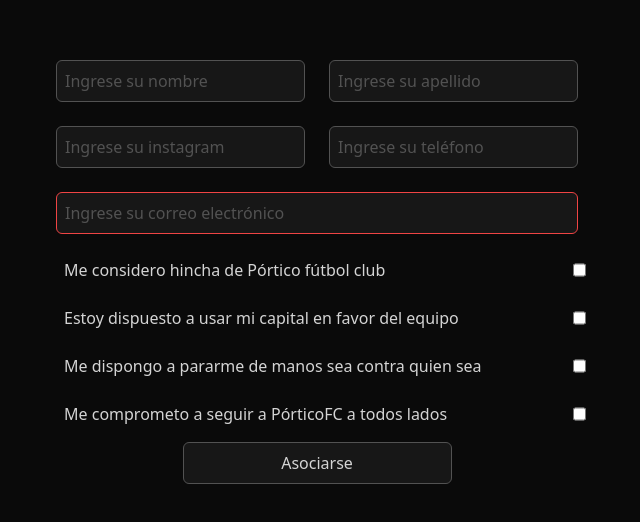
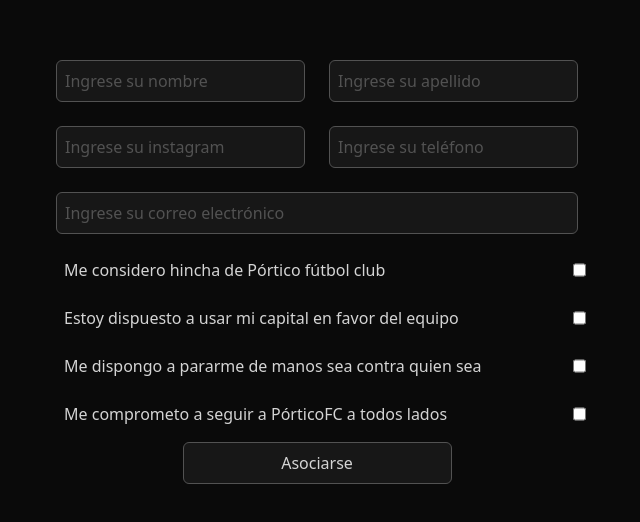
Before and after one commit to paivabenja/paivabenja.github.io, a React (Vite) app: page /asociarse in a window 1280 px wide. Shown: the part 128-650 px from the top of the page, without its empty margins (323-963 px from the left). Built offline with nearby package versions, Linux system fonts and the light colour scheme; the HTML template or start-up script is replaced by a standard one.

Commit message:
remaking so recluiters can see i know how to code but lost build code

```diff
--- a/src/Asociarse.jsx
+++ b/src/Asociarse.jsx
@@ -1,6 +1,8 @@
 import { useEffect, useRef, useState } from "react";
 
 const Asociarse = () => {
+  const [visible, setVisible] = useState("hidden");
+  const [data, setData] = useState({});
   const inputStyle =
     "duration-300 bg-neutral-900 p-2 rounded-md border text-neutral-300 " +
     "border-neutral-600 m-2 placeholder:text-neutral-600 " +
@@ -9,25 +11,22 @@
     "enabled:outline-nonefocus:outline-none enabled:outline-none " +
     "col-span-2 lg:col-span-1 ";
 
-
   const handleIgChange = (e) => {
     if (e.target.value[0] === "@") return;
     e.target.value = "@" + e.target.value;
   };
-  const [formValidation, setFormValidation] = useState({
-    name: false,
-    lastname: false,
-    insta: false,
-    number: false,
-    mail: false,
-    checkbox: [false, false, false, false],
-  });
+
+  const handleFormChange = (e) => {
+    e.preventDefault();
+    const name = e.target.name;
+    const value = e.target.value;
+    let newData = data;
+    newData[name] = value;
+  };
 
   return (
     <div className="text-neutral-300 h-full text-center w-full bg-neutral-950 flex flex-col items-center justify-center">
-      <form
-        className="grid grid-cols-2 gap-2 p-8 rounded-2xl"
-      >
+      <form className="grid grid-cols-2 gap-2 p-8 rounded-2xl">
         <input
           type="text"
           name="name"
@@ -51,22 +50,16 @@
         />
 
         <input
-          type="text"
+          type="number"
           name="phone"
           className={inputStyle}
           placeholder="Ingrese su teléfono"
         />
 
         <input
-          type="text"
+          type="email"
           name="mail"
-          className={
-            formValidation.mail
-              ? inputStyle +
-                "lg:col-span-2 border-green-500 focus:border-green-500"
-              : inputStyle +
-                "lg:col-span-2  border-red-500 focus:border-red-500"
-          }
+          className={inputStyle + "lg:col-span-2"}
           placeholder="Ingrese su correo electrónico"
         />
 
@@ -95,9 +88,9 @@
           <label className="my-2 mx-4 text-left">
             Me comprometo a seguir a PórticoFC a todos lados
           </label>
-          <input type="checkbox" />
+          <input type="checkbox" name="meComprometo" />
         </div>
-        <div className="col-span-2 flex justify-center">
+        <div className="col-span-2 flex flex-col items-center justify-center">
           <input
             type="submit"
             name="submit"
@@ -107,6 +100,9 @@
             }
             value="Asociarse"
           />
+          <div className={visible + " text-red-600"}>
+            Hacé las cosas bien culiado
+          </div>
         </div>
       </form>
     </div>
```
